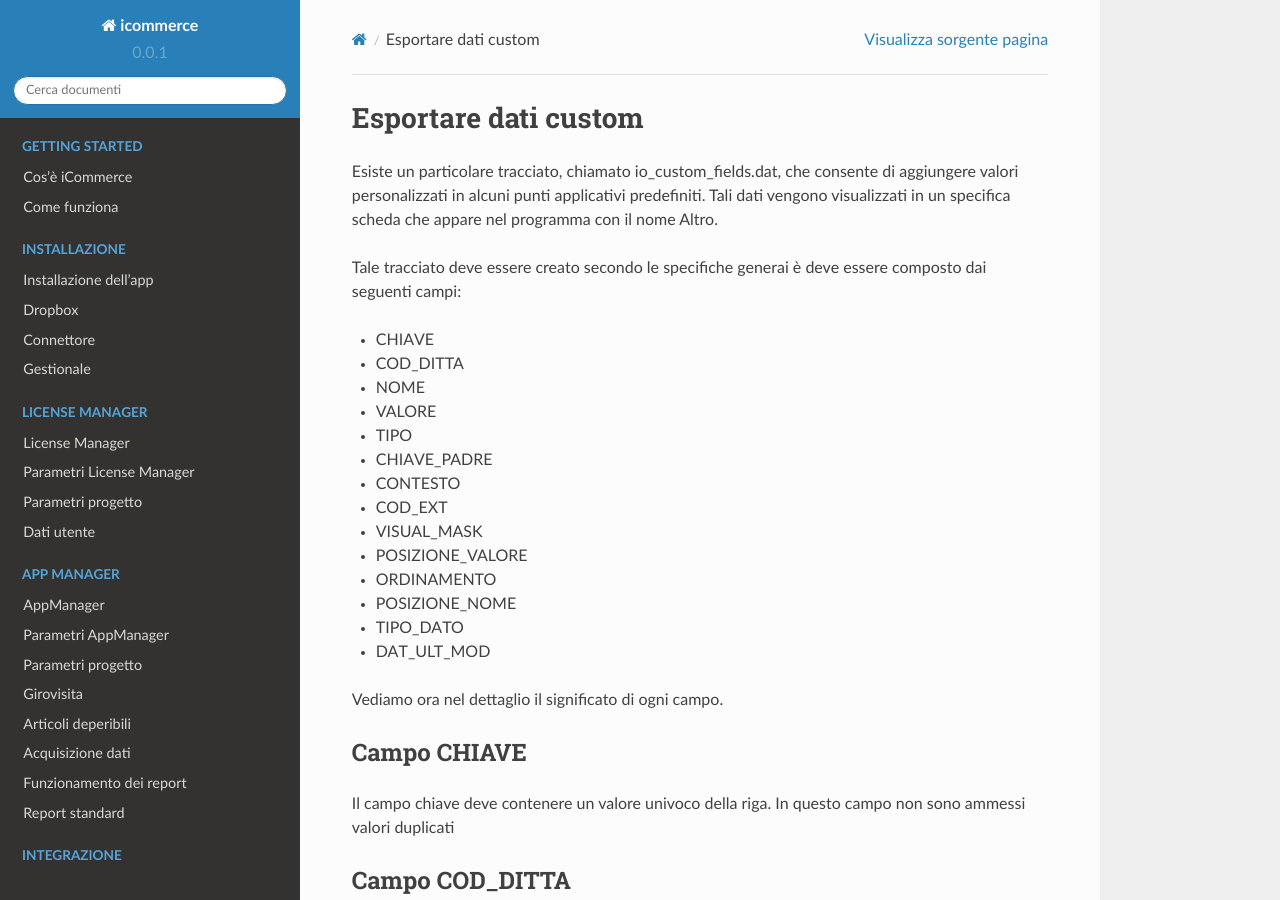
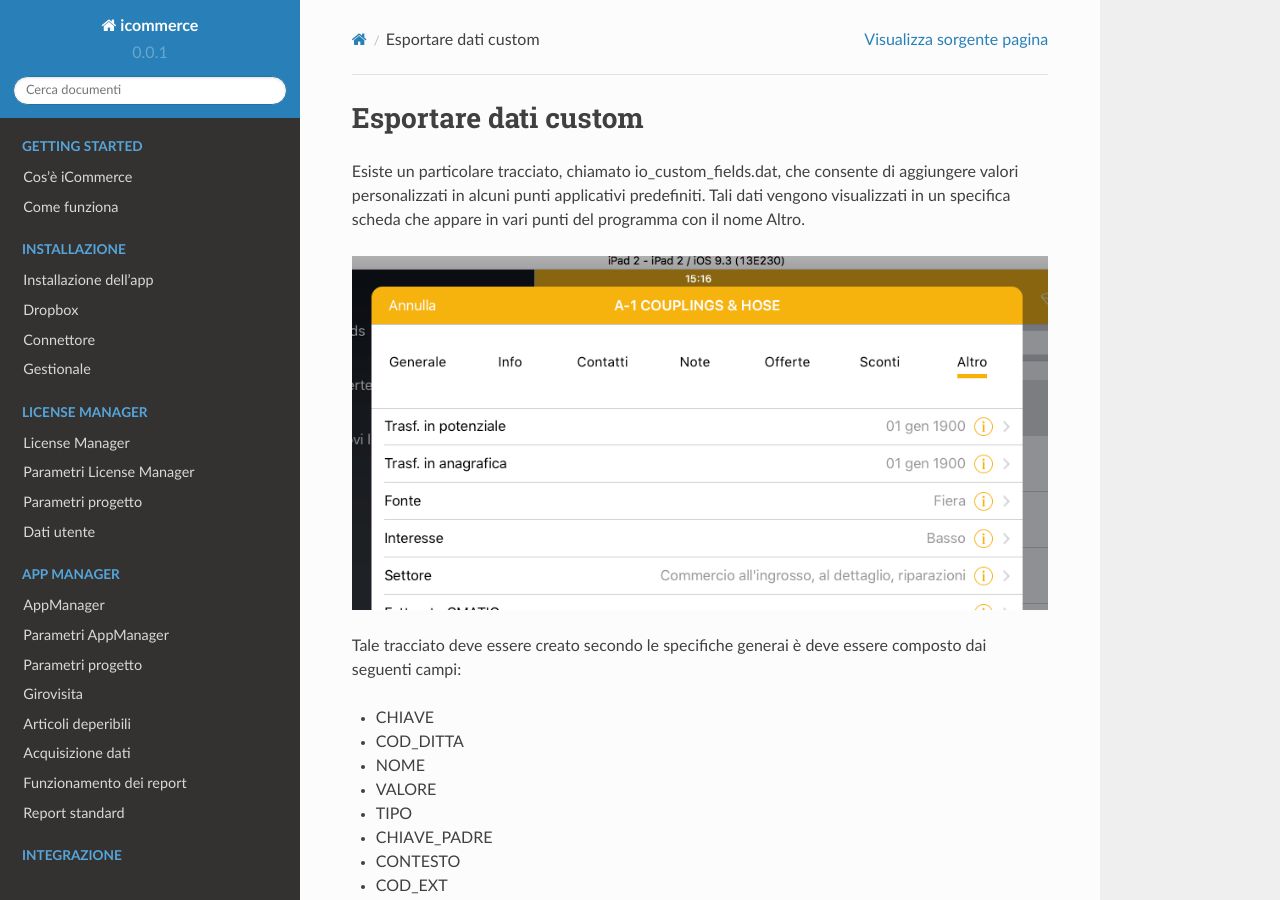
Before and after one commit to wedoit-io/doc-icommerce, a Sphinx documentation site: the page built from source/int-export-dati-custom.rst, in a window 1280 px wide and 900 px high. Built offline with Sphinx 7.4.7 and the Read the Docs theme 2.0.0, drawn with Linux system fonts in a browser that asks for light colours.

Commit message:
Update int-export-dati-custom.rst

```diff
--- a/source/int-export-dati-custom.rst
+++ b/source/int-export-dati-custom.rst
@@ -2,8 +2,10 @@ Esportare dati custom
 =====================
 
 Esiste un particolare tracciato, chiamato io_custom_fields.dat, che consente di aggiungere valori personalizzati in alcuni punti  applicativi predefiniti.
-Tali dati vengono visualizzati in un specifica scheda che appare nel programma con il nome Altro.
+Tali dati vengono visualizzati in un specifica scheda che appare in vari punti del programma con il nome Altro.
 
+.. figure:: int-export-dati-custom.png
+   :alt:
 
 
 Tale tracciato deve essere creato secondo le specifiche generai è deve essere composto dai seguenti campi:
```
